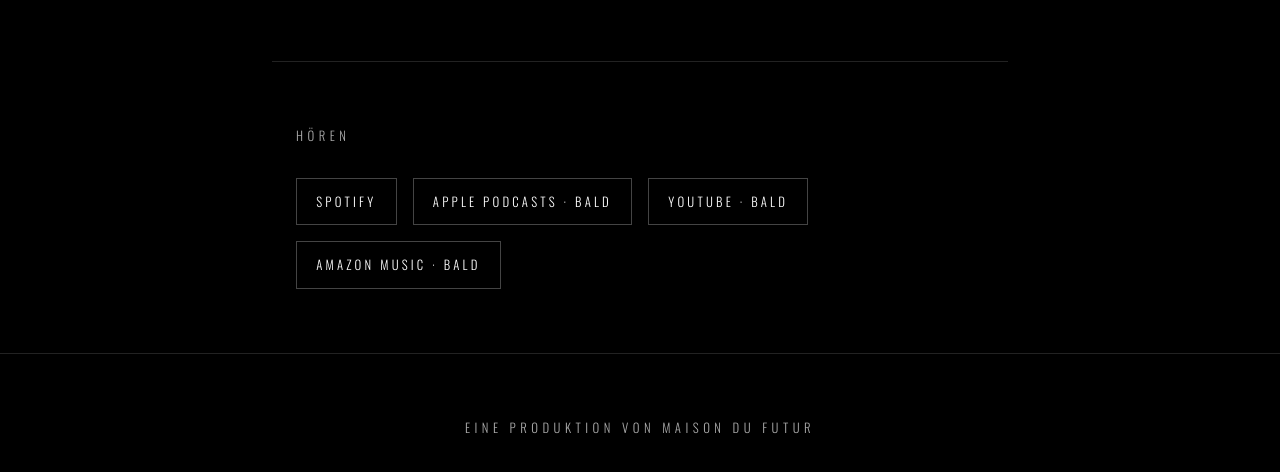
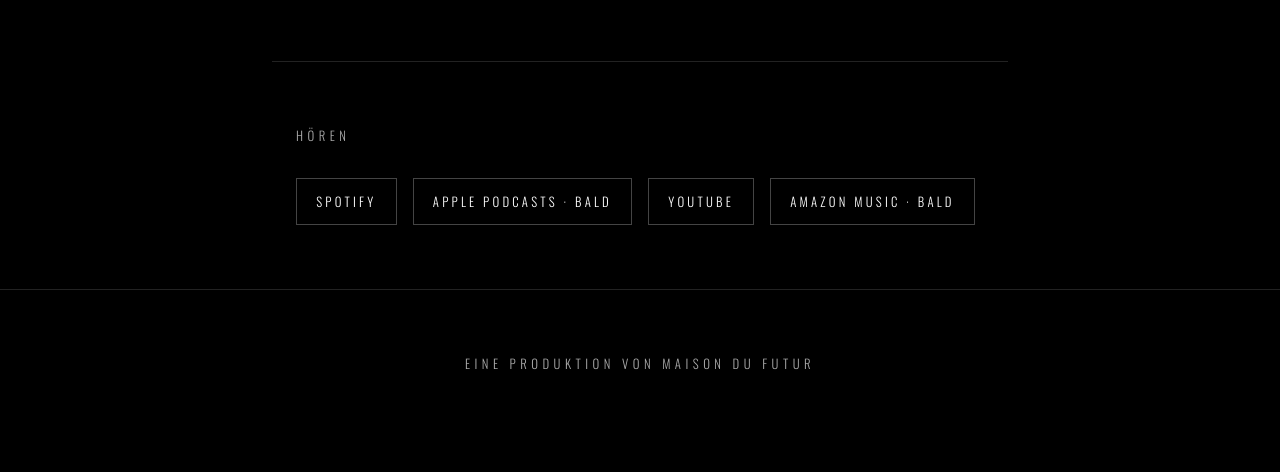
Before and after one commit to MaisonDuFutur/theaterpodcast, a plain HTML site: page index.html in a window 1280 px wide. Shown: the part 4523-4995 px from the top of the page. After the commit the page ends 4945 px from the top, so only its background shows below. Drawn offline with Linux system fonts and the light colour scheme.

Commit message:
YouTube-Playlist verlinkt

```diff
--- a/index.html
+++ b/index.html
@@ -99,7 +99,7 @@ footer{text-align:center;padding:4rem 1.5rem 3rem;border-top:1px solid #222}
   <div class="links">
     <a href="https://open.spotify.com/show/3Q8hzeTfocaIE9uEmlnJqp" target="_blank" rel="noopener">Spotify</a>
     <a class="soon" href="#">Apple Podcasts · bald</a>
-    <a class="soon" href="#">YouTube · bald</a>
+    <a href="https://www.youtube.com/playlist?list=PLIrSxZ_-Kmog" target="_blank" rel="noopener">YouTube</a>
     <a class="soon" href="#">Amazon Music · bald</a>
   </div>
 </section>
```
